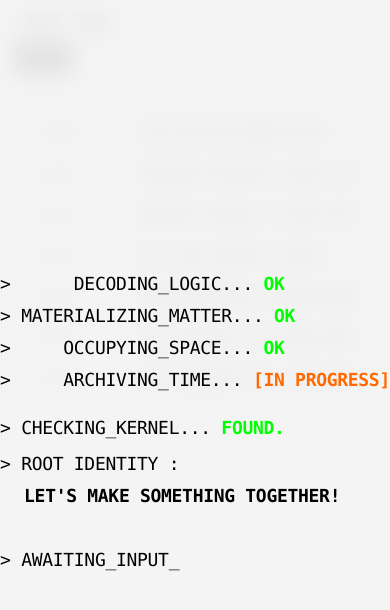
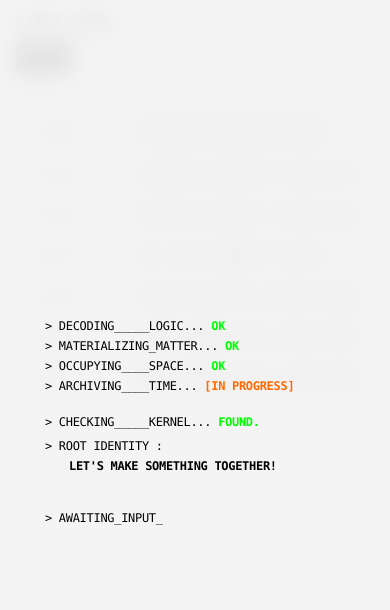
Before and after one commit to jonghoonim/LMST, a Next.js app: page / in a window 390 px wide. Shown: the top 610 px of the page. Built offline with nearby package versions, Linux system fonts and the light colour scheme.

Commit message:
Refine IntroOverlay: Improve alignment and mobile responsiveness

```diff
--- a/src/components/IntroOverlay.tsx
+++ b/src/components/IntroOverlay.tsx
@@ -44,24 +44,25 @@
     return (
         <div
             onClick={handleEnter}
-            className={`fixed inset-0 z-[9999] flex items-center justify-center bg-[#F4F4F4]/90 backdrop-blur-md text-black font-mono text-lg sm:text-lg ${ready ? "cursor-pointer" : "cursor-wait"}`}
+            className={`fixed inset-0 z-[9999] flex items-center justify-center bg-[#F4F4F4]/90 backdrop-blur-md text-black font-mono text-xs sm:text-lg ${ready ? "cursor-pointer" : "cursor-wait"}`}
         >
-            <div className="flex flex-col gap-1 w-auto min-w-[300px]">
+            <div className="flex flex-col gap-1 w-auto min-w-[300px] max-w-[95vw]">
+                {/* L, M, S, T Alignment: Materializing (13 chars) is the anchor */}
                 <div className={`whitespace-pre ${step >= 1 ? "opacity-100" : "opacity-0"}`}>
-                    &gt;      DECODING_LOGIC... <span className="text-[#00FF00] font-bold">OK</span>
+                    &gt; DECODING_____LOGIC... <span className="text-[#00FF00] font-bold">OK</span>
                 </div>
                 <div className={`whitespace-pre ${step >= 2 ? "opacity-100" : "opacity-0"}`}>
                     &gt; MATERIALIZING_MATTER... <span className="text-[#00FF00] font-bold">OK</span>
                 </div>
                 <div className={`whitespace-pre ${step >= 3 ? "opacity-100" : "opacity-0"}`}>
-                    &gt;     OCCUPYING_SPACE... <span className="text-[#00FF00] font-bold">OK</span>
+                    &gt; OCCUPYING____SPACE... <span className="text-[#00FF00] font-bold">OK</span>
                 </div>
                 <div className={`whitespace-pre ${step >= 4 ? "opacity-100" : "opacity-0"}`}>
-                    &gt;     ARCHIVING_TIME... <span className="text-orange-500 font-bold">[IN PROGRESS]</span>
+                    &gt; ARCHIVING____TIME... <div className="inline-block sm:inline"><span className="text-orange-500 font-bold">[IN PROGRESS]</span></div>
                 </div>
 
                 <div className={`whitespace-pre mt-4 ${step >= 5 ? "opacity-100" : "opacity-0"}`}>
-                    &gt; CHECKING_KERNEL... <span className="text-[#00FF00] font-bold">FOUND.</span>
+                    &gt; CHECKING_____KERNEL... <span className="text-[#00FF00] font-bold">FOUND.</span>
                 </div>
                 <div className={`mt-1 ${step >= 6 ? "opacity-100" : "opacity-0"}`}>
                     <div className="whitespace-pre">&gt; ROOT IDENTITY : </div>
```
